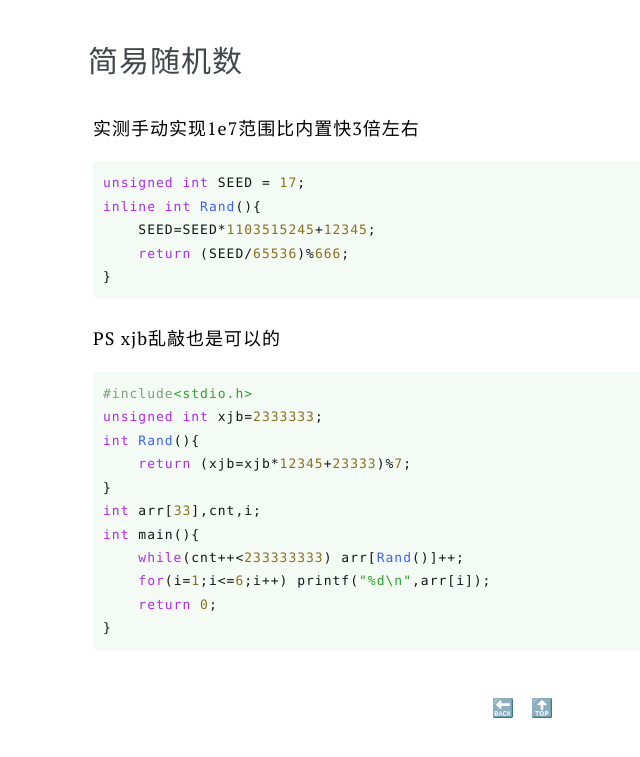
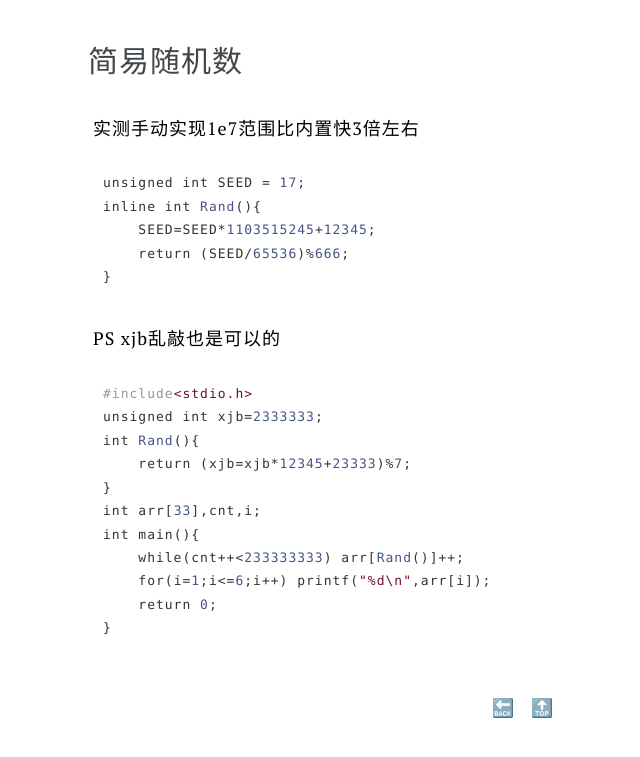
Before and after one commit to Caturra000/Caturra000.github.io, a Jekyll site: the page built from _posts/2017/2017-12-18-simple-random.md, in a window 1280 px wide. Shown: the top 757 px of the page, without its empty margins (117-757 px from the left). Built offline with Jekyll 4.4.1, drawn with Linux system fonts in a browser that asks for light colours.

Commit message:
update code_prettify

```diff
--- a/style/code_prettify/prettify.css
+++ b/style/code_prettify/prettify.css
@@ -1,19 +1,19 @@
 /*! Color themes for Google Code Prettify | MIT License | github.com/jmblog/color-themes-for-google-code-prettify */
 .prettyprint {
-  background: #f4fbf4;
+  background: #fff;
   font-family: Menlo, "Bitstream Vera Sans Mono", "DejaVu Sans Mono", Monaco, Consolas, monospace;
   border: 0 !important;
 }
 
 .pln {
-  color: #131513;
+  color: #333;
 }
 
 /* Specify class=linenums on a pre to get line numbering */
 ol.linenums {
   margin-top: 0;
   margin-bottom: 0;
-  color: #809980;
+  color: #cccccc;
 }
 
 li.L0,
@@ -27,7 +27,7 @@ li.L7,
 li.L8,
 li.L9 {
   padding-left: 1em;
-  background-color: #f4fbf4;
+  background-color: #fff;
   list-style-type: decimal;
 }
 
@@ -36,84 +36,84 @@ li.L9 {
   /* string content */
 
   .str {
-    color: #29a329;
+    color: rgb(112, 16, 40);
   }
 
   /* keyword */
 
   .kwd {
-    color: #ad2bee;
+    color: #333;
   }
 
   /* comment */
 
   .com {
-    color: #809980;
+    color: #998;
   }
 
   /* type name */
 
   .typ {
-    color: #3d62f5;
+    color: #458;
   }
 
   /* literal value */
 
   .lit {
-    color: #87711d;
+    color: #458;
   }
 
   /* punctuation */
 
   .pun {
-    color: #131513;
+    color: #333;
   }
 
   /* lisp open bracket */
 
   .opn {
-    color: #131513;
+    color: #333;
   }
 
   /* lisp close bracket */
 
   .clo {
-    color: #131513;
+    color: #333;
   }
 
   /* markup tag name */
 
   .tag {
-    color: #e6193c;
+    color: #000080;
   }
 
   /* markup attribute name */
 
   .atn {
-    color: #87711d;
+    color: #008080;
   }
 
   /* markup attribute value */
 
   .atv {
-    color: #1999b3;
+    color: #d14;
   }
 
   /* declaration */
 
   .dec {
-    color: #87711d;
+    color: #333;
   }
 
   /* variable name */
 
   .var {
-    color: #e6193c;
+    color: #008080;
   }
 
   /* function name */
 
   .fun {
-    color: #3d62f5;
+    color: #900;
   }
 }
```
